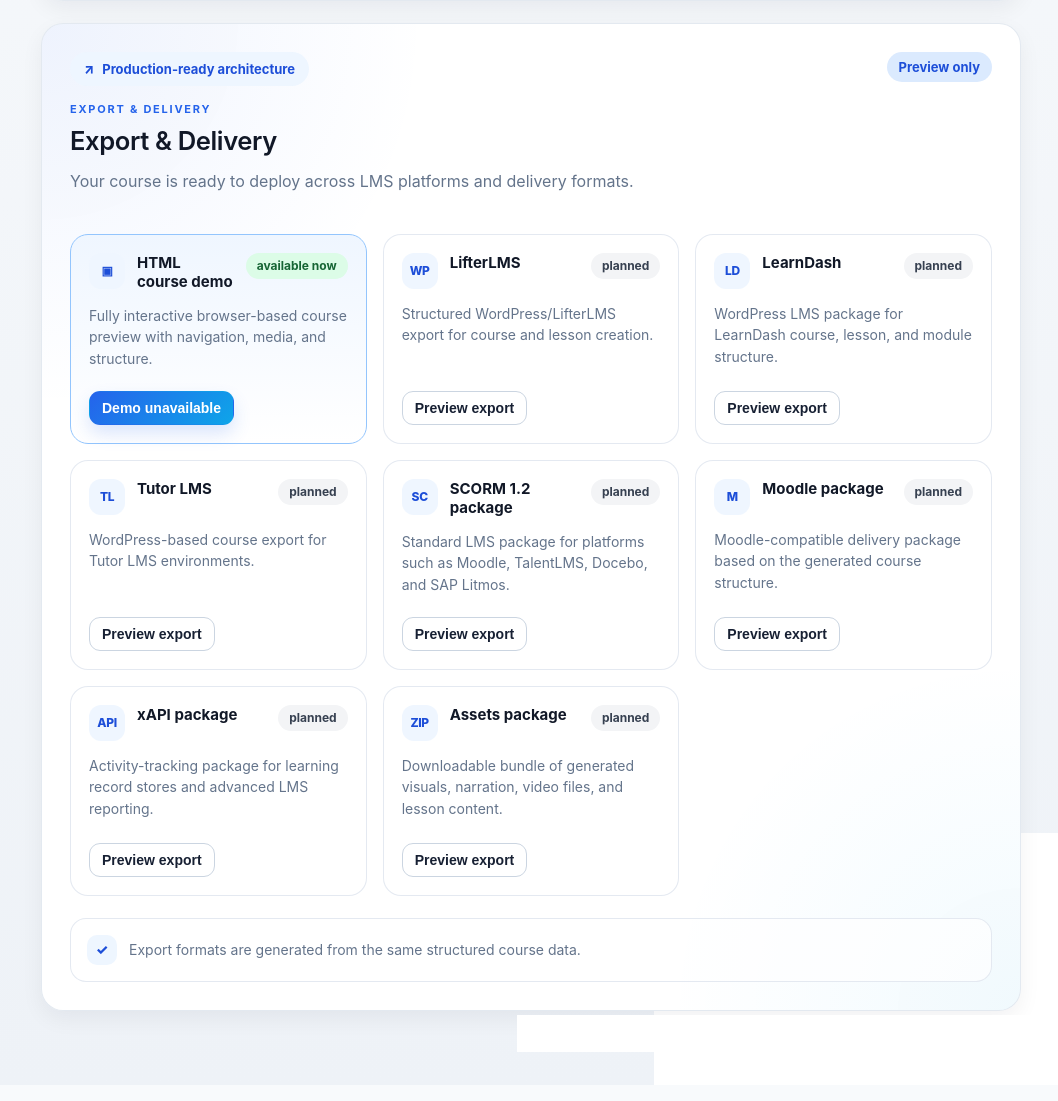
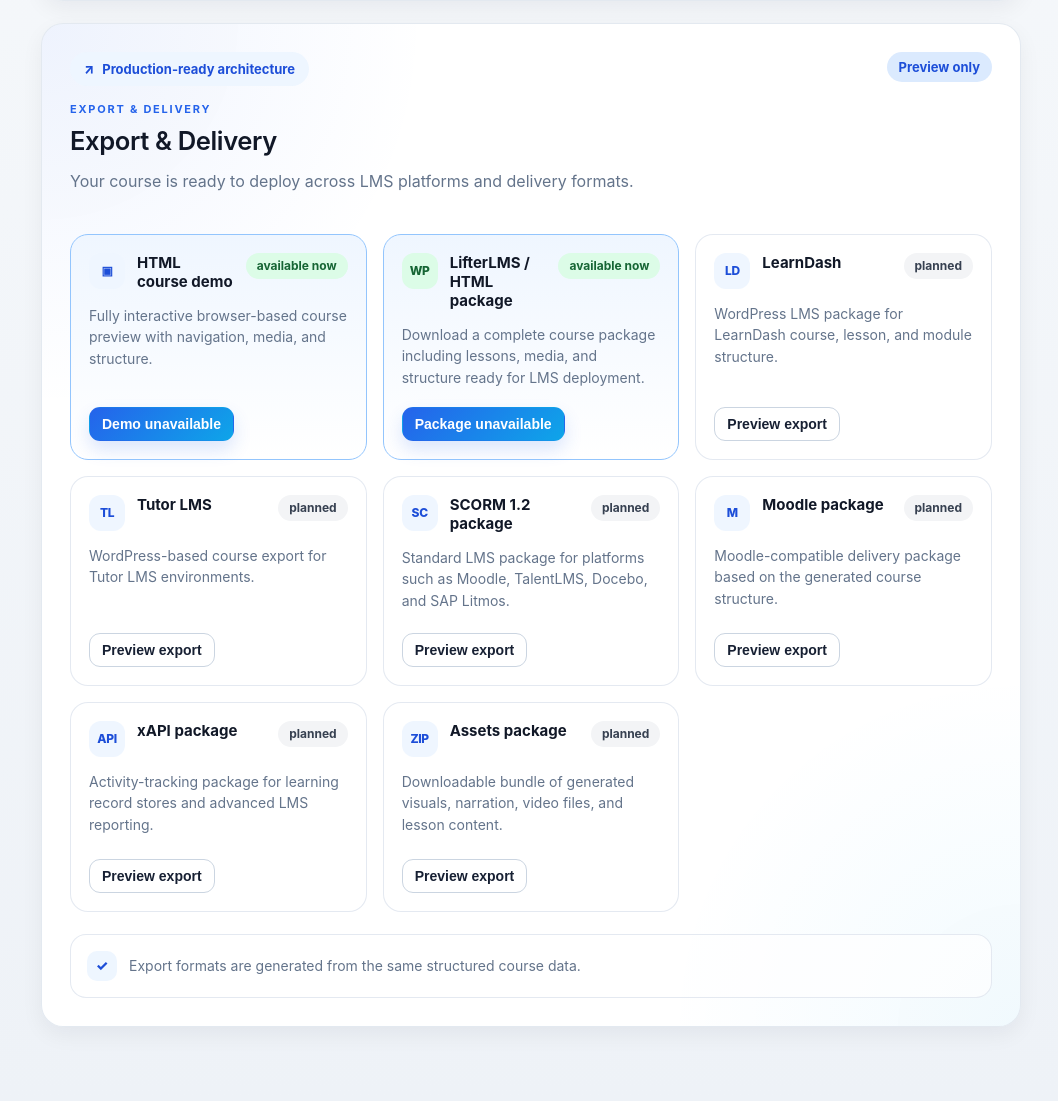
Before and after one commit to RossSadler/lms-demo, a Flask app: template templates/result.html in a window 1280 px wide. Shown: the part 692-1793 px from the top of the page, without its empty margins (109-1167 px from the left). Before the commit the page ends 1720 px from the top, so only its background shows below. Run offline with Flask 3, Linux system fonts and the light colour scheme; the template is opened without the code that fills it, so the values that code supplies are empty.

Commit message:
Add real LifterLMS course package export

```diff
--- a/app.py
+++ b/app.py
@@ -51,6 +51,44 @@ app.config["MAX_CONTENT_LENGTH"] = int(os.getenv("MAX_UPLOAD_MB", "50")) * 1024
 
 ACTIVE_THREADS = {}
 ACTIVE_THREADS_LOCK = threading.Lock()
+@app.route("/export/lifter/<job_id>")
+def export_lifter(job_id):
+    import zipfile
+
+    if not job_exists(job_id):
+        return jsonify({"ok": False, "error": "Course build not found"}), 404
+
+    job = get_job_status(job_id)
+    job_dir = ensure_job_dir(job_id)
+    dist_dir = job_dir / "dist"
+
+    if not dist_dir.exists() or not (dist_dir / "index.html").exists():
+        return jsonify(
+            {
+                "ok": False,
+                "error": "Course package is not ready yet. Please wait for the course build to complete.",
+            }
+        ), 400
+
+    safe_name = Path(job.get("original_filename") or "course").stem
+    safe_name = "".join(ch if ch.isalnum() or ch in {"-", "_"} else "_" for ch in safe_name).strip("_") or "course"
+
+    zip_path = job_dir / f"{safe_name}_lifter_course_package.zip"
+
+    if zip_path.exists():
+        zip_path.unlink()
+
+    with zipfile.ZipFile(zip_path, "w", zipfile.ZIP_DEFLATED) as zipf:
+        for file in dist_dir.rglob("*"):
+            if file.is_file():
+                zipf.write(file, arcname=str(file.relative_to(dist_dir)))
+
+    return send_file(
+        zip_path,
+        as_attachment=True,
+        download_name=zip_path.name,
+        mimetype="application/zip",
+    )
 
 
 def utc_now_iso() -> str:
--- a/static/app.css
+++ b/static/app.css
@@ -674,38 +674,6 @@ pre {
     align-items: flex-start;
   }
 }
-.export-grid {
-  display: grid;
-  grid-template-columns: repeat(auto-fit, minmax(240px, 1fr));
-  gap: 16px;
-  margin-top: 18px;
-}
-
-.export-card {
-  border: 1px solid var(--line);
-  border-radius: 18px;
-  padding: 18px;
-  background: #fff;
-  transition: 0.2s ease;
-}
-
-.export-card:hover {
-  transform: translateY(-2px);
-  box-shadow: 0 10px 24px rgba(15, 23, 42, 0.06);
-}
-
-.export-card.active {
-  border-color: #bfdbfe;
-  background: #eff6ff;
-}
-
-.export-top {
-  display: flex;
-  justify-content: space-between;
-  align-items: center;
-  margin-bottom: 10px;
-}
-
 
 /* =========================
    EXPORT & DELIVERY PANEL
@@ -929,3 +897,18 @@ pre {
     min-height: auto;
   }
 }
+
+.export-card-download {
+  border-color: #86efac;
+  background: linear-gradient(180deg, #f0fdf4 0%, #ffffff 100%);
+}
+
+.export-card-download .export-icon {
+  background: #dcfce7;
+  color: #166534;
+}
+
+.export-card-download:hover {
+  border-color: #4ade80;
+  box-shadow: 0 16px 34px rgba(22, 163, 74, 0.10);
+}
--- a/templates/result.html
+++ b/templates/result.html
@@ -108,7 +108,7 @@
 
       <div id="exportNotice" class="export-notice hidden">
         <strong id="exportNoticeTitle">Preparing export</strong>
-        <span id="exportNoticeText">This export format is configured during production setup.</span>
+        <span id="exportNoticeText">Additional export formats are configured during production setup.</span>
       </div>
 
       <div class="export-grid">
@@ -128,8 +128,23 @@
           {% endif %}
         </div>
 
+        <div class="export-card active export-card-download">
+          <div class="export-card-header">
+            <div class="export-icon">WP</div>
+            <div class="export-title-row">
+              <strong>LifterLMS / HTML package</strong>
+              <span class="badge badge-complete">available now</span>
+            </div>
+          </div>
+          <p>Download a complete course package including lessons, media, and structure ready for LMS deployment.</p>
+          {% if job.job_id and job.demo_path %}
+            <a class="button button-small export-action" href="/export/lifter/{{ job.job_id }}">Download course package</a>
+          {% else %}
+            <button class="button button-small export-action" type="button" disabled>Package unavailable</button>
+          {% endif %}
+        </div>
+
         {% set exports = [
-          ("WP", "LifterLMS", "Structured WordPress/LifterLMS export for course and lesson creation."),
           ("LD", "LearnDash", "WordPress LMS package for LearnDash course, lesson, and module structure."),
           ("TL", "Tutor LMS", "WordPress-based course export for Tutor LMS environments."),
           ("SC", "SCORM 1.2 package", "Standard LMS package for platforms such as Moodle, TalentLMS, Docebo, and SAP Litmos."),
```
Also changed, not shown: 1 other file.
